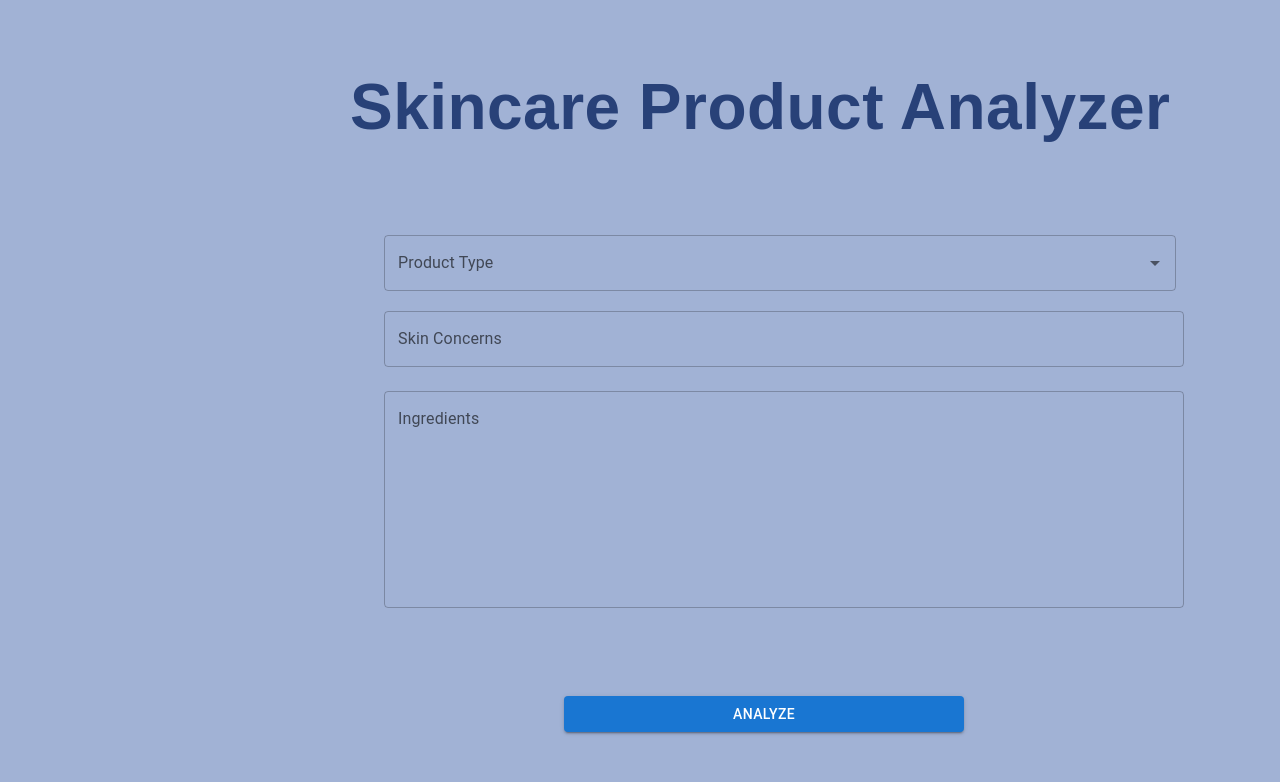
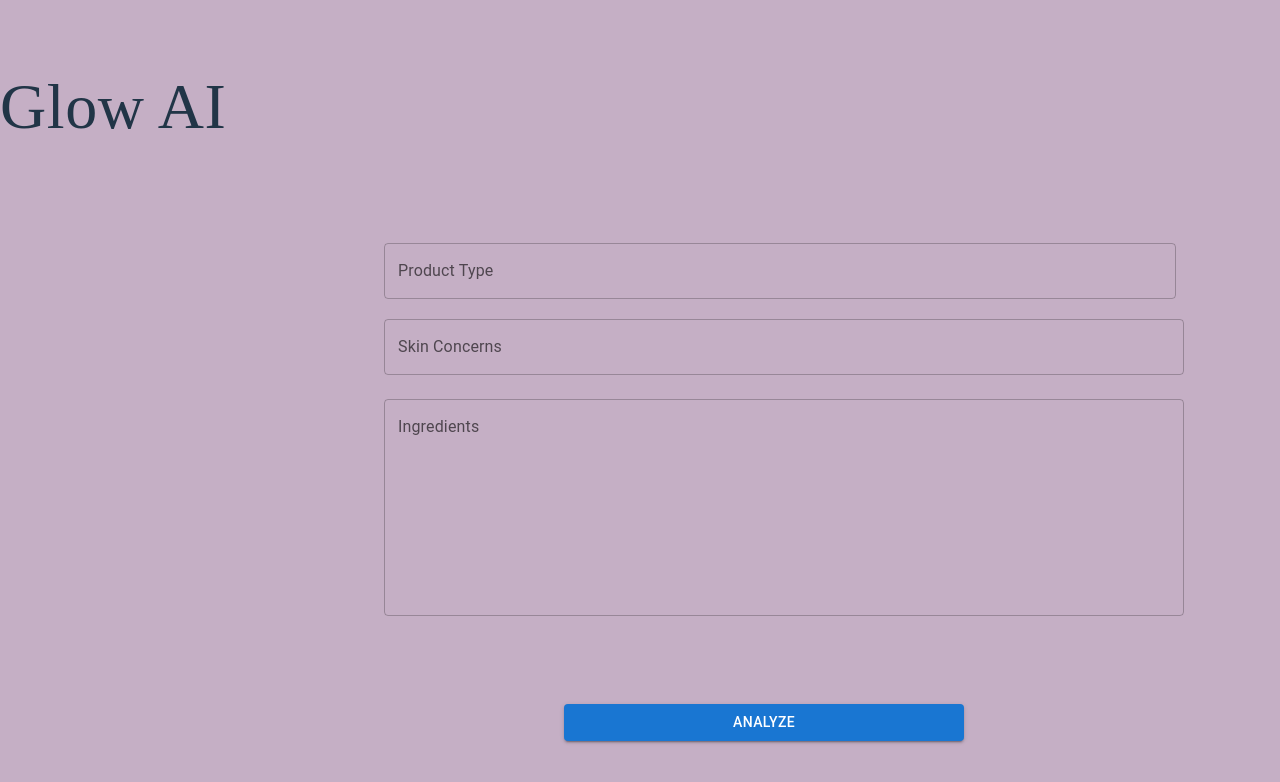
Before and after one commit to lanasanad/skincare-checker, a React (Vite) app: page / in a window 1280 px wide. Shown: the top 782 px of the page. Built offline with nearby package versions, Linux system fonts and the light colour scheme.

Commit message:
title and background image added

```diff
--- a/src/App.css
+++ b/src/App.css
@@ -1,3 +1,14 @@
+@import url('https://fonts.googleapis.com/css2?family=Poppins:wght@400;700&display=swap');
+
 body {
-  background-color: #a1b2d5;
+  background-color: #c5afc5;
 }
+
+.title {
+  font-family: 'Poppins', sans-serif;
+  font-size: 500%;
+  color: #961d59;
+  margin-left: 550px;
+  font-weight: bold;
+  letter-spacing: 0.4em;
+}
--- a/src/App.tsx
+++ b/src/App.tsx
@@ -9,14 +9,17 @@ function App() {
   const [response, setResponse] = useState<string>("");
 
   const productTypes = [
-    "Face Wash", "Cleanser", "Cleansing Balm", "Cleansing Oil","Foaming Cleanser","Oil Cleanser", "Gel Cleanser","Eye Cream", "Moisturizer", "Night Cream",
-    "Tinted Moisturizer","Lip Balm", "Lip Mask", "Lip Oil","Chemical Exfoliator", "Peel", "Physical Exfoliator / Scrub","Mask","Clay Mask",
-    "Sheet Mask", "Sleeping Mask","Makeup Remover", "Micellar Water", "Face Mist", "Face Oil", "Serum", "Toner","Spot Treatment","Sunscreen"
+    "Face Wash", "Cleanser", "Cleansing Balm", "Cleansing Oil", "Foaming Cleanser", "Oil Cleanser",
+    "Gel Cleanser", "Eye Cream", "Moisturizer", "Night Cream", "Tinted Moisturizer", "Lip Balm",
+    "Lip Mask", "Lip Oil", "Chemical Exfoliator", "Peel", "Physical Exfoliator / Scrub", "Mask",
+    "Clay Mask", "Sheet Mask", "Sleeping Mask", "Makeup Remover", "Micellar Water", "Face Mist",
+    "Face Oil", "Serum", "Toner", "Spot Treatment", "Sunscreen"
   ];
 
   async function callBackendAPI() {
     console.log("Calling the backend API");
 
+    try {
       const apiResponse = await fetch("http://localhost:5000/api/analyze", {
         method: "POST",
         headers: {
@@ -25,34 +28,42 @@ function App() {
         body: JSON.stringify({ productType, ingredients, skinConcerns })
       });
 
+      if (!apiResponse.ok) {
+        throw new Error('Network response was not ok');
+      }
+
       const data = await apiResponse.json();
       setResponse(data.response);
+    } catch (error) {
+      console.error('Error:', error);
+      setResponse("An error occurred while analyzing.");
+    }
   }
 
   return (
-    <><Typography
-      variant="h4"
+    <React.Fragment>
+      <Typography
         component="h1"
-      gutterBottom
-      sx={{
-        fontFamily: 'sans-serif',
-        fontSize: '400%',
-        color: '#284178',
-        marginLeft: '350px',
-        fontWeight: 'bold',
-      }}
+        //gutterBottom
+        //className="title"
+        fontFamily="cursive"
+        fontSize="400%"
+        marginLeft="100"
       >
-      Skincare Product Analyzer
-    </Typography><Container>
+        Glow AI
+      </Typography>
+      <Container>
         <Box sx={{ marginLeft: 45, marginTop: 10 }}>
           <Autocomplete
             value={productType}
             onChange={(event, newValue) => setProductType(newValue)}
+            onInputChange={(event, newInputValue) => setProductType(newInputValue)}
             options={productTypes}
+            freeSolo
             renderInput={(params) => (
               <TextField {...params} label="Product Type" variant="outlined" margin="dense" />
             )}
-            ListboxProps={{ style: { maxHeight: '200px' } }} // Set the max height for scroll
+            ListboxProps={{ style: { maxHeight: '200px' } }}
           />
           <TextField
             fullWidth
@@ -61,7 +72,8 @@ function App() {
             margin="normal"
             sx={{ width: '800px' }}
             value={skinConcerns}
-            onChange={(e) => setSkinConcerns(e.target.value)} />
+            onChange={(e) => setSkinConcerns(e.target.value)}
+          />
           <TextField
             fullWidth
             multiline
@@ -71,7 +83,8 @@ function App() {
             margin="normal"
             sx={{ width: '800px' }}
             value={ingredients}
-            onChange={(e) => setIngredients(e.target.value)} />
+            onChange={(e) => setIngredients(e.target.value)}
+          />
           <Button
             variant='contained'
             fullWidth
@@ -86,8 +99,8 @@ function App() {
             </Typography>
           )}
         </Box>
-      </Container></>
-
+      </Container>
+    </React.Fragment>
   );
 }
 
```
Lines whose indentation alone changed are shown as unchanged.
